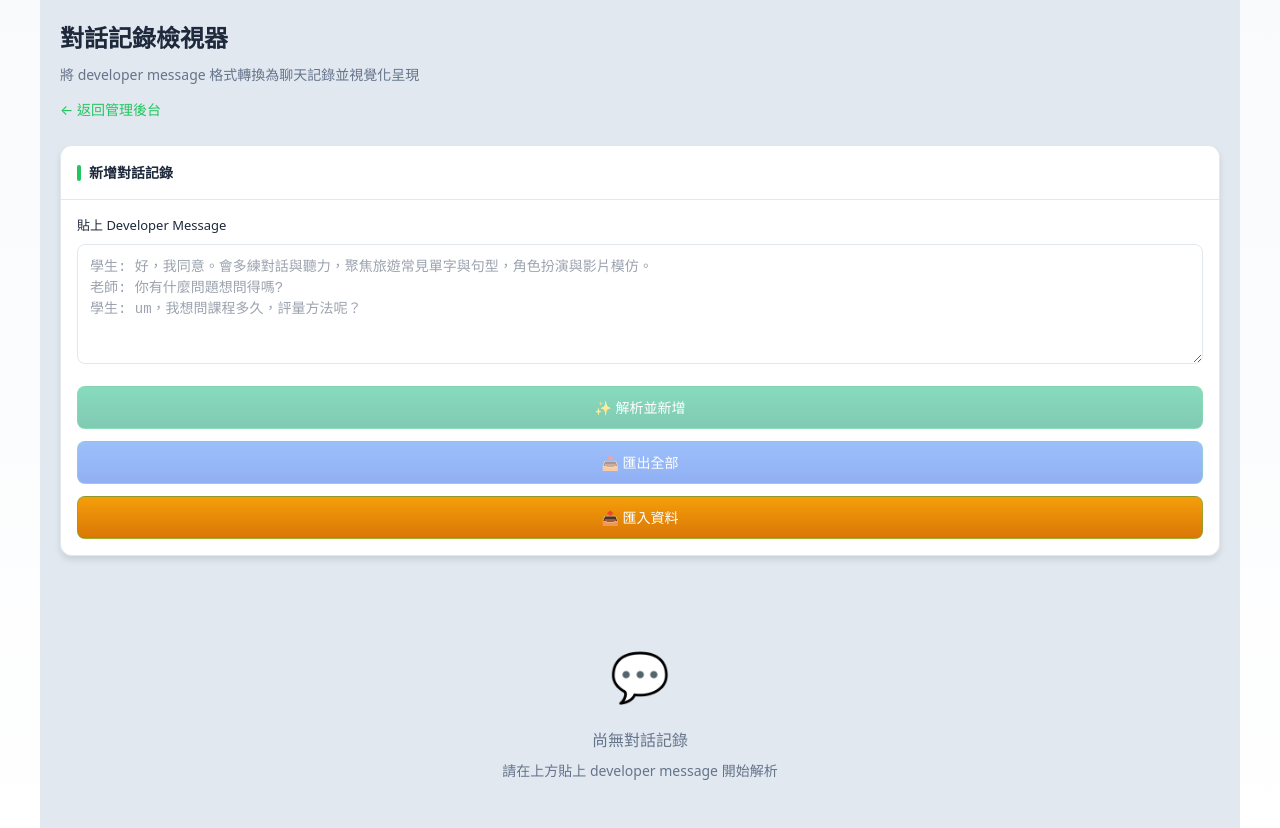
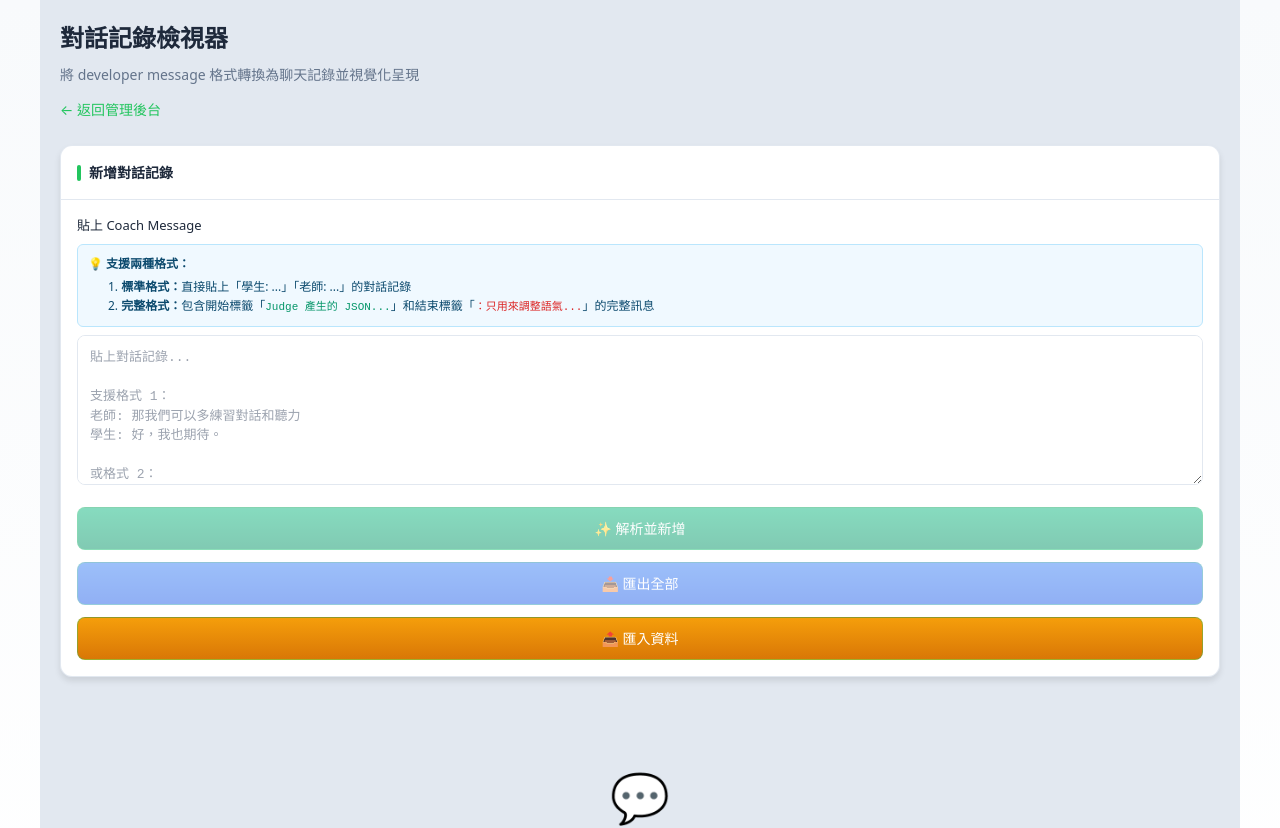
Before and after one commit to andrewchen30/at-demo-pages, a Next.js app: page /admin/coachLogViewer in a window 1280 px wide. Shown: the top 828 px of the page. Built offline with nearby package versions, Linux system fonts and the light colour scheme.

Commit message:
Enhance: Update coach log viewer to support start and end tags for message parsing, improve placeholder text, and refine UI elements for better user experience.

```diff
--- a/app/admin/coachLogViewer/page.tsx
+++ b/app/admin/coachLogViewer/page.tsx
@@ -13,9 +13,13 @@ interface ConversationRecord {
   messages: ChatMessage[];
   createdAt: string;
   isCollapsed: boolean;
+  startTag?: string;
+  endTag?: string;
 }
 
 const STORAGE_KEY = 'coachLogViewer_conversations';
+const START_TAG = 'Judge 產生的 JSON，含 summary 與 results。';
+const END_TAG = '：只用來調整語氣（親切、鼓勵），不可分析或引用其內容。';
 
 export default function CoachLogViewerPage() {
   const [inputText, setInputText] = useState('');
@@ -44,8 +48,33 @@ export default function CoachLogViewerPage() {
     }
   }, [conversations]);
 
-  const parseMessages = (text: string): ChatMessage[] => {
-    const lines = text.split('\n').filter((line) => line.trim());
+  const parseMessages = (text: string): { messages: ChatMessage[]; hasStartTag: boolean; hasEndTag: boolean } => {
+    // 檢查是否包含開始和結束標籤
+    const hasStartTag = text.includes(START_TAG);
+    const hasEndTag = text.includes(END_TAG);
+
+    let contentToParse = text;
+
+    // 如果有標籤，提取標籤之間的內容
+    if (hasStartTag && hasEndTag) {
+      const startIndex = text.indexOf(START_TAG);
+      const endIndex = text.indexOf(END_TAG);
+
+      if (startIndex !== -1 && endIndex !== -1 && startIndex < endIndex) {
+        // 提取兩個標籤之間的內容
+        contentToParse = text.substring(startIndex + START_TAG.length, endIndex);
+      }
+    } else if (hasStartTag) {
+      // 只有開始標籤，從標籤後開始
+      const startIndex = text.indexOf(START_TAG);
+      contentToParse = text.substring(startIndex + START_TAG.length);
+    } else if (hasEndTag) {
+      // 只有結束標籤，到標籤前結束
+      const endIndex = text.indexOf(END_TAG);
+      contentToParse = text.substring(0, endIndex);
+    }
+
+    const lines = contentToParse.split('\n').filter((line) => line.trim());
     const parsedMessages: ChatMessage[] = [];
 
     for (const line of lines) {
@@ -66,13 +95,13 @@ export default function CoachLogViewerPage() {
       }
     }
 
-    return parsedMessages;
+    return { messages: parsedMessages, hasStartTag, hasEndTag };
   };
 
   const handleParse = () => {
     setError(null);
     try {
-      const parsed = parseMessages(inputText);
+      const { messages: parsed, hasStartTag, hasEndTag } = parseMessages(inputText);
       if (parsed.length === 0) {
         setError('無法解析任何訊息，請確認格式正確（學生: 或 老師: 開頭）');
         return;
@@ -85,6 +114,8 @@ export default function CoachLogViewerPage() {
         messages: parsed,
         createdAt: new Date().toISOString(),
         isCollapsed: false,
+        startTag: hasStartTag ? START_TAG : undefined,
+        endTag: hasEndTag ? END_TAG : undefined,
       };
 
       setConversations([newConversation, ...conversations]);
@@ -217,24 +248,54 @@ export default function CoachLogViewerPage() {
                   fontSize: '13px',
                 }}
               >
-                貼上 Developer Message
+                貼上 Coach Message
               </label>
+              <div
+                style={{
+                  marginBottom: '8px',
+                  padding: '10px',
+                  backgroundColor: '#f0f9ff',
+                  border: '1px solid #bae6fd',
+                  borderRadius: '6px',
+                  fontSize: '12px',
+                  color: '#0c4a6e',
+                }}
+              >
+                <div style={{ fontWeight: '600', marginBottom: '4px' }}>💡 支援兩種格式：</div>
+                <div style={{ marginLeft: '20px', lineHeight: '1.6' }}>
+                  <div>
+                    1. <strong>標準格式：</strong>直接貼上「學生: ...」「老師: ...」的對話記錄
+                  </div>
+                  <div>
+                    2. <strong>完整格式：</strong>包含開始標籤「
+                    <span style={{ fontFamily: 'monospace', fontSize: '11px', color: '#059669' }}>
+                      Judge 產生的 JSON...
+                    </span>
+                    」和結束標籤「
+                    <span style={{ fontFamily: 'monospace', fontSize: '11px', color: '#dc2626' }}>
+                      ：只用來調整語氣...
+                    </span>
+                    」的完整訊息
+                  </div>
+                </div>
+              </div>
               <textarea
                 id="input-text"
                 value={inputText}
                 onChange={(e) => setInputText(e.target.value)}
-                placeholder="學生: 好，我同意。會多練對話與聽力，聚焦旅遊常見單字與句型，角色扮演與影片模仿。&#10;老師: 你有什麼問題想問得嗎?&#10;學生: um，我想問課程多久，評量方法呢？"
+                placeholder="貼上對話記錄...&#10;&#10;支援格式 1：&#10;老師: 那我們可以多練習對話和聽力&#10;學生: 好，我也期待。&#10;&#10;或格式 2：&#10;...Judge 產生的 JSON，含 summary 與 results。&#10;老師: 那我們可以多練習對話和聽力&#10;學生: 好，我也期待。&#10;：只用來調整語氣（親切、鼓勵），不可分析或引用其內容。"
                 style={{
                   width: '100%',
-                  minHeight: '120px',
+                  minHeight: '150px',
                   padding: '12px',
                   border: '1px solid var(--border)',
                   borderRadius: '8px',
                   backgroundColor: 'var(--bg)',
                   color: 'var(--text)',
-                  fontSize: '14px',
+                  fontSize: '13px',
                   fontFamily: 'monospace',
                   resize: 'vertical',
+                  lineHeight: '1.5',
                 }}
               />
             </div>
@@ -354,8 +415,20 @@ export default function CoachLogViewerPage() {
                       ) : (
                         <div style={{ flex: 1 }}>
                           <div style={{ fontWeight: '600', fontSize: '14px', color: 'var(--text)' }}>{conv.title}</div>
-                          <div style={{ fontSize: '12px', color: 'var(--muted)', marginTop: '2px' }}>
-                            {conv.messages.length} 則訊息 • {new Date(conv.createdAt).toLocaleString('zh-TW')}
+                          <div
+                            style={{
+                              fontSize: '12px',
+                              color: 'var(--muted)',
+                              marginTop: '2px',
+                              display: 'flex',
+                              alignItems: 'center',
+                              gap: '8px',
+                              flexWrap: 'wrap',
+                            }}
+                          >
+                            <span>{conv.messages.length} 則訊息</span>
+                            <span>•</span>
+                            <span>{new Date(conv.createdAt).toLocaleString('zh-TW')}</span>
                           </div>
                         </div>
                       )}
```
